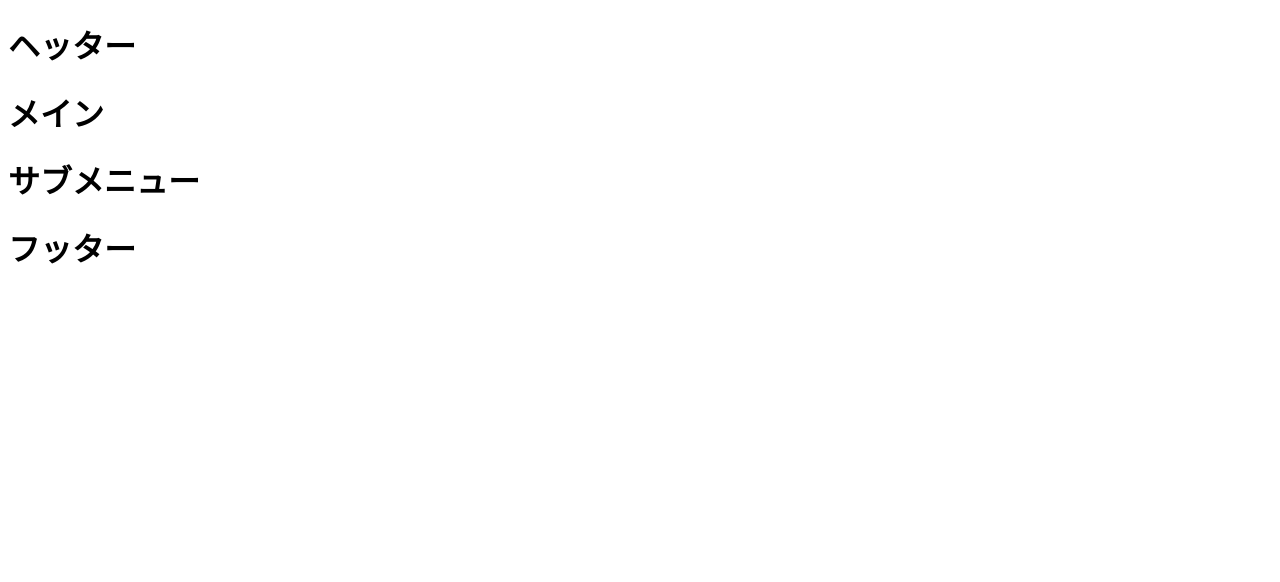
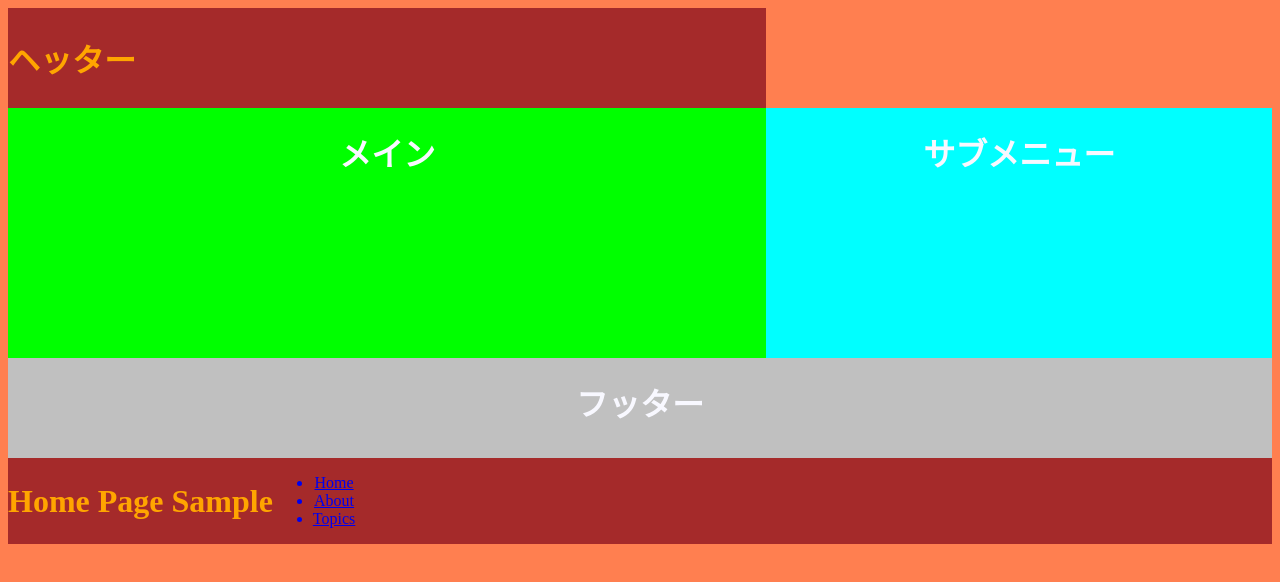
Before and after one commit to CreatorOrganization/indexhtml, a plain HTML site: page src/index.html in a window 1280 px wide. Drawn offline with Linux system fonts and the light colour scheme.

Commit message:
Cheanged 2023/01/09

```diff
--- a/src/index.css
+++ b/src/index.css
@@ -31,3 +31,15 @@
     background-color: silver;
     color: ghostwhite;
 }
+body {
+    background-color: coral;
+}
+.header {
+    display: flex;
+    background-color: brown;
+    color: orange;
+    align-items: center;
+}
+.header ul {
+
+}
--- a/src/index.html
+++ b/src/index.html
@@ -6,6 +6,7 @@
 </head>
 <body>
 <div class="Top">
+    <link href="index.css" rel="stylesheet" type="text/css">
     <div class="header">
         <h1>ヘッター</h1>
     </div>
@@ -20,5 +21,22 @@
     </div>
 </div>
 
+
+<div class="header">
+    <h1>Home Page Sample</h1>
+    <ul>
+        <a href="#">
+            <li>Home</li>
+        </a>
+        <a href="#">
+            <li>About</li>
+        </a>
+        <a href="#">
+            <a href="#">
+                <li>Topics</li>
+            </a>
+        </a>
+    </ul>
+</div>
 </body>
 </html>
```
